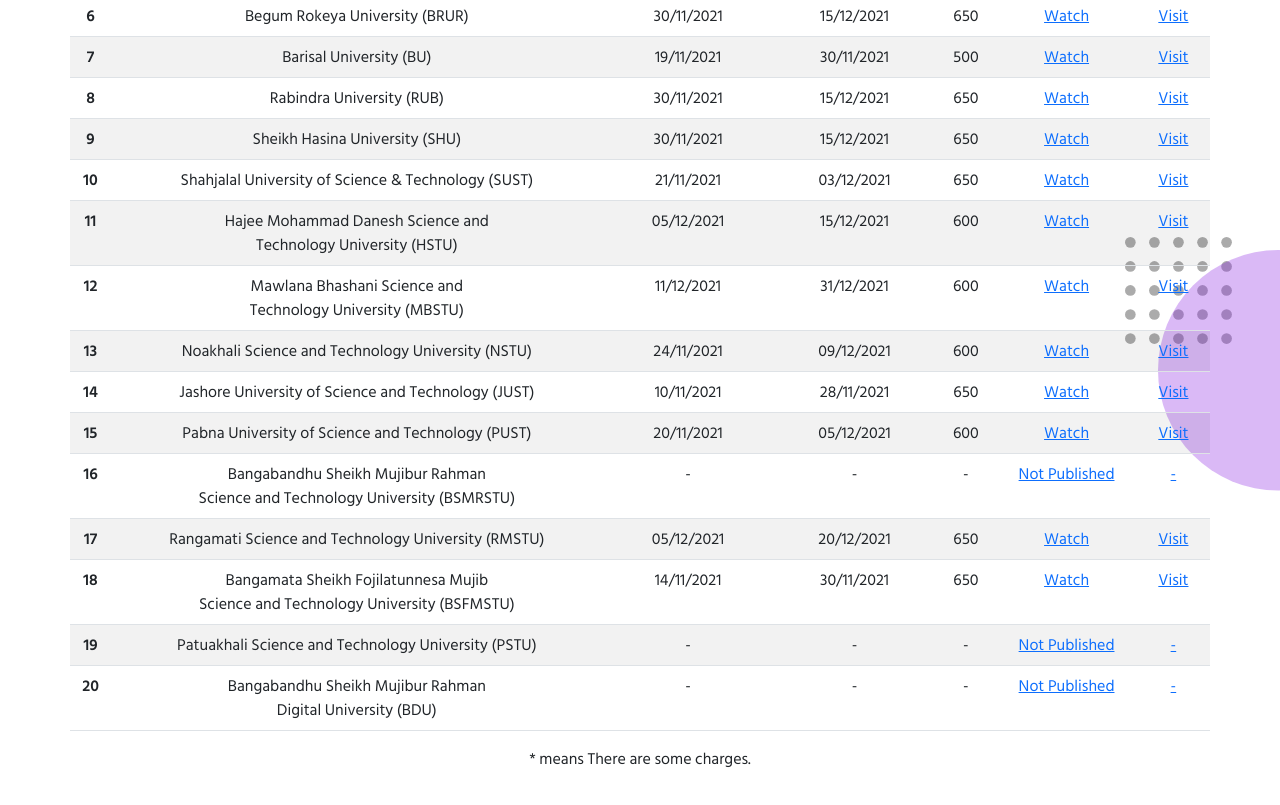
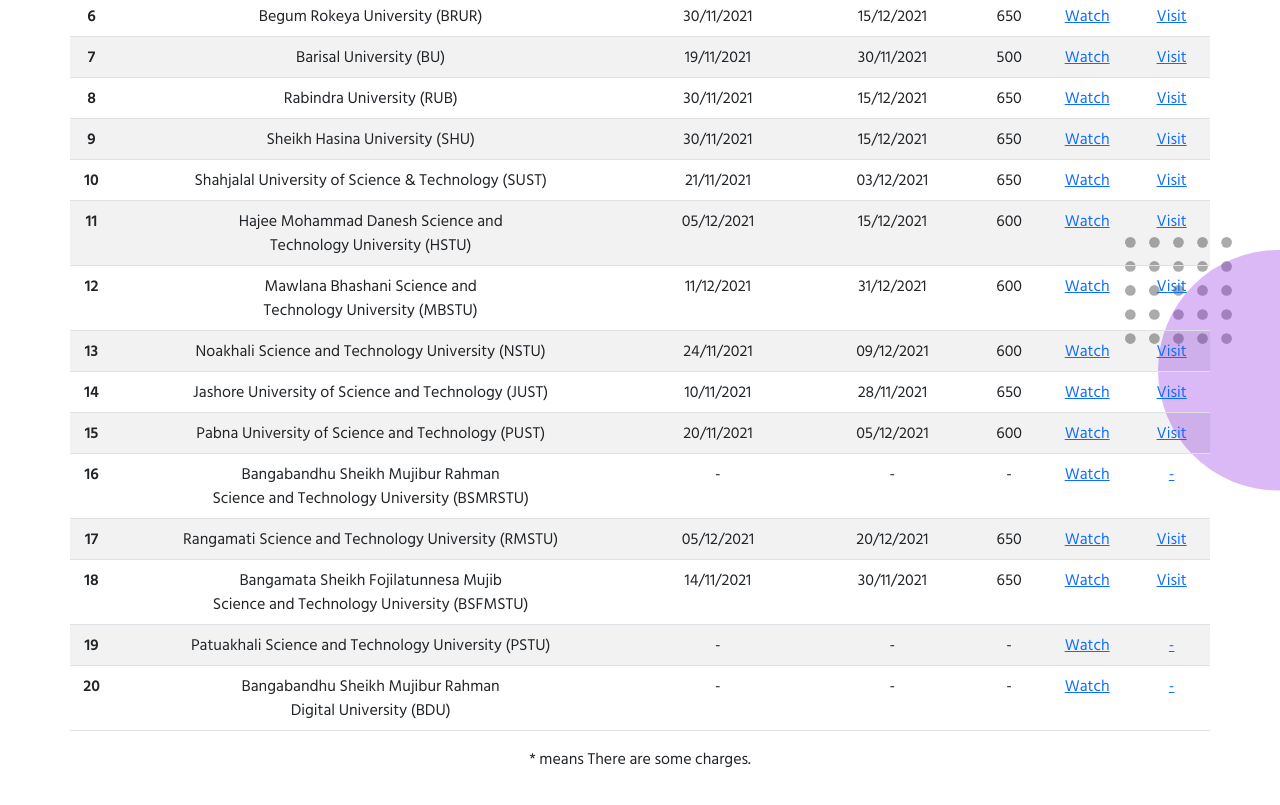
Before and after one commit to fakhrulalamyamin/gst-update, a plain HTML site: page index.html in a window 1280 px wide. Shown: the part 1480-2285 px from the top of the page. Drawn offline with nearby package versions, Linux system fonts and the light colour scheme.

Commit message:
added all missing circular

```diff
--- a/index.html
+++ b/index.html
@@ -281,7 +281,7 @@
                   <td>-</td>
                   <td>-</td>
                   <td>-</td>
-                  <td><a href="#">Not Published</a></td>
+                  <td><a href="./files/BSMRSTU.pdf">Watch</a></td>
                   <td><a href="#" target="_blank">-</a></td>
                 </tr>
                 <tr>
@@ -308,7 +308,7 @@
                   <td>-</td>
                   <td>-</td>
                   <td>-</td>
-                  <td><a href="#">Not Published</a></td>
+                  <td><a href="./files/PSTU.pdf">Watch</a></td>
                   <td><a href="#" target="_blank">-</a></td>
                 </tr>
                 <tr>
@@ -317,7 +317,7 @@
                   <td>-</td>
                   <td>-</td>
                   <td>-</td>
-                  <td><a href="#">Not Published</a></td>
+                  <td><a href="./files/BDU.jpg">Watch</a></td>
                   <td><a href="#" target="_blank">-</a></td>
                 </tr>
               </tbody>
```
Also changed, not shown: files/BDU.jpg (added), 2 other files.
